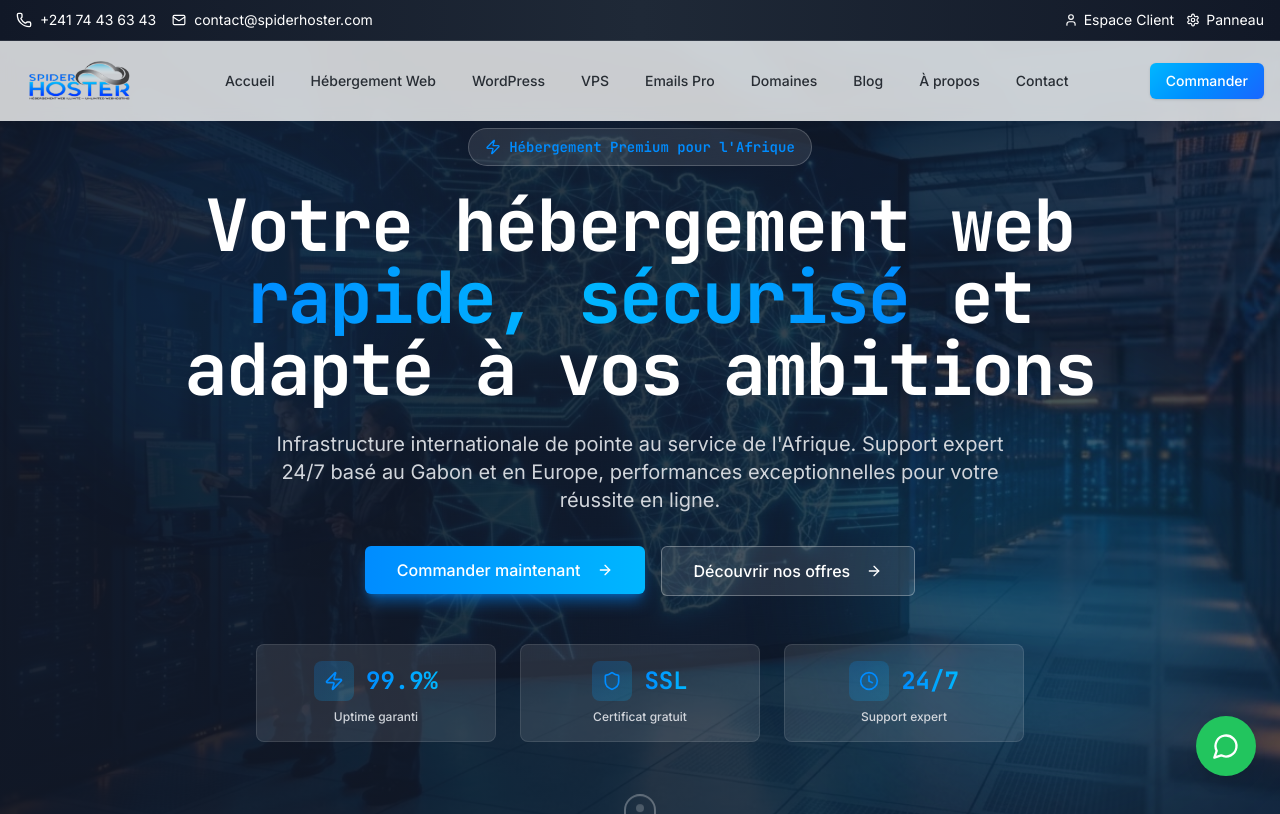
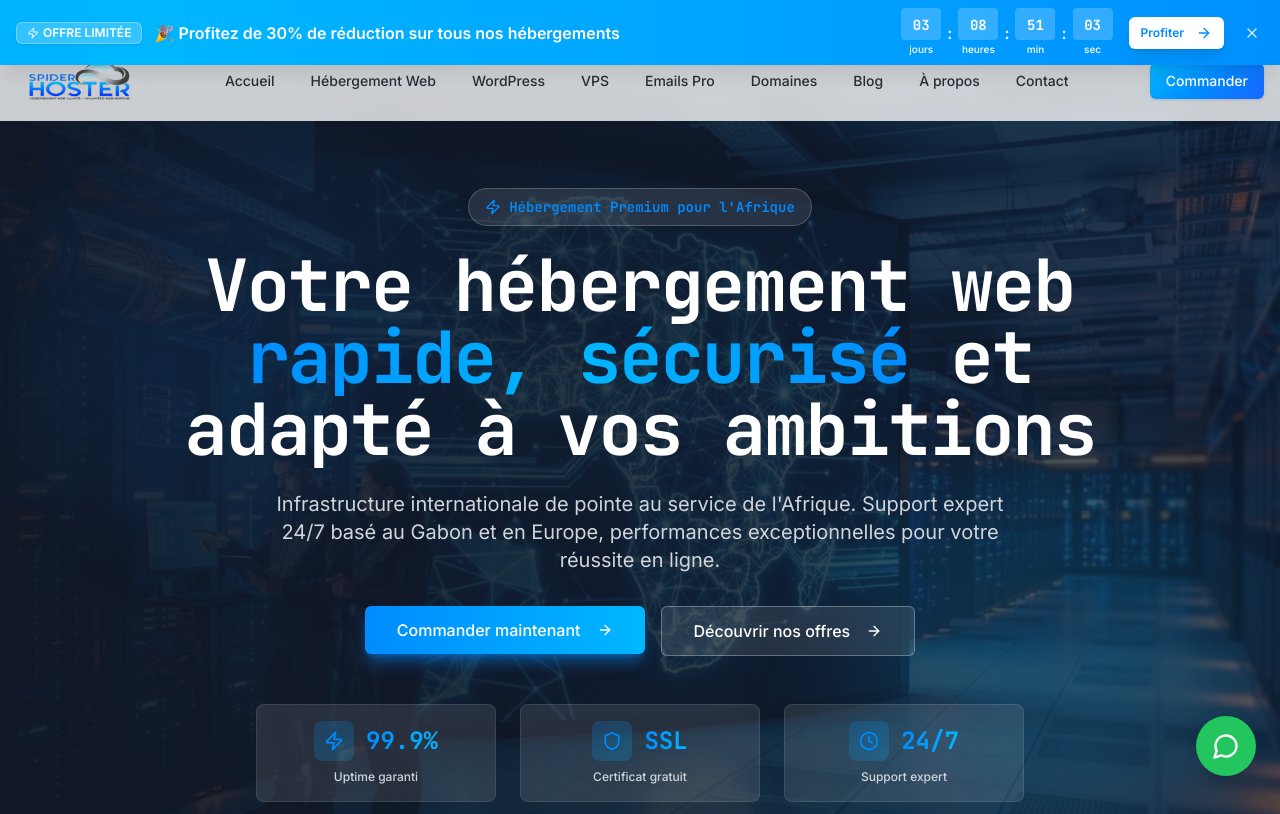
Before and after one commit to brice214/sg-6b163f7e-d25b-45da-95b7-a0681ea5011c-1791216779, a Next.js app: page / in a window 1280 px wide. Shown: the top 814 px of the page. Built offline with nearby package versions, Linux system fonts and the light colour scheme.

Commit message:
feat(ui): adjust promotional banner layout

```diff
--- a/src/pages/_app.tsx
+++ b/src/pages/_app.tsx
@@ -1,11 +1,13 @@
 import { Toaster } from "@/components/ui/toaster";
 import { WhatsAppButton } from "@/components/WhatsAppButton";
+import { PromoBanner } from "@/components/PromoBanner";
 import "@/styles/globals.css";
 import type { AppProps } from "next/app";
 
 export default function App({ Component, pageProps }: AppProps) {
   return (
     <>
+      <PromoBanner />
       <Component {...pageProps} />
       <Toaster />
       <WhatsAppButton />
--- a/src/styles/globals.css
+++ b/src/styles/globals.css
@@ -87,6 +87,7 @@
     @apply bg-background text-foreground;
     font-feature-settings: "rlig" 1, "calt" 1;
     position: relative;
+    padding-top: 60px;
   }
 
   h1, h2, h3, h4, h5, h6 {
```
